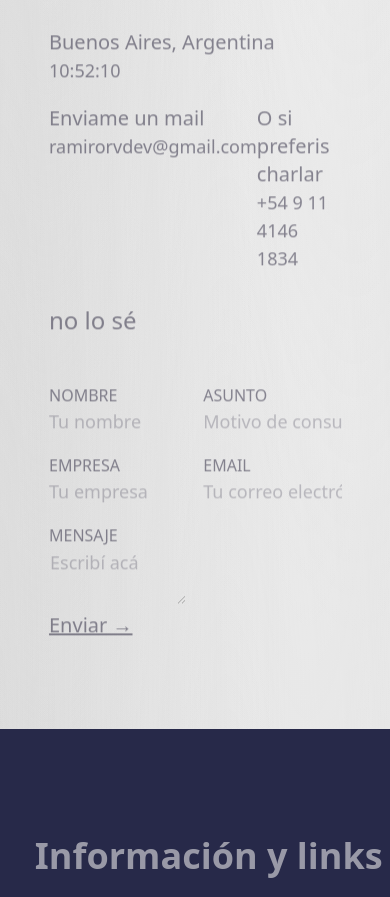
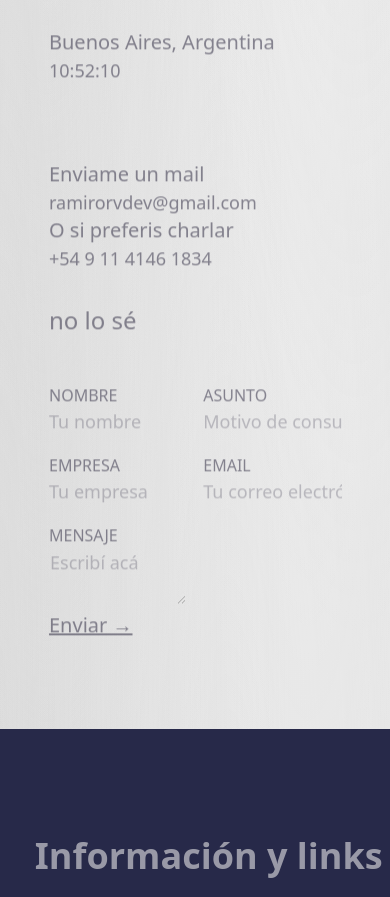
Before and after one commit to RRodriguezViegas/portfolio, a React (Vite) app: page / in a window 390 px wide. Shown: the part 3303-4200 px from the top of the page. Built offline with nearby package versions, Linux system fonts and the light colour scheme; a web font is replaced by a local one.

Commit message:
responsive wip

```diff
--- a/src/components/Contact.jsx
+++ b/src/components/Contact.jsx
@@ -102,16 +102,16 @@ function Contact() {
       /> */}
 
       <div
-        className="ct-appear w-3/4 h-5/6 lg:h-3/6 flex flex-col lg:flex-row rounded-xlp-2"
+        className="ct-appear w-3/4 h-5/6 lg:h-3/6 flex flex-col lg:flex-row"
         style={{ willChange: "filter, transform" }}
       >
-        <section className="w-full lg:w-1/2 h-3/4 mb-8 lg:mb-0 flex flex-col justify-between">
+        <section className="w-full xl:w-1/2 h-3/4 mb-8 lg:mb-0 flex flex-col justify-between">
           <div>
             <h1 className="MuseoModerno text-7xl pb-5">Contacto</h1>
             <h3 className="text-xl 2xl:text-2xl">Buenos Aires, Argentina</h3>
             <p className="text-lg 2xl:text-xl font-light">{hora}</p>
           </div>
-          <div className="flex flex-row justify-between text-xl 2xl:text-2xl mr-28">
+          <div className="flex flex-col sm:flex-row justify-between text-xl 2xl:text-2xl xl:mr-28">
             <div>
               <p>Enviame un mail</p>
               <p className="font-light text-lg 2xl:text-xl">
@@ -126,7 +126,7 @@ function Contact() {
             </div>
           </div>
         </section>
-        <section className="w-full lg:w-1/2 h-3/4  flex flex-col justify-between">
+        <section className="w-full xl:w-1/2 h-3/4  flex flex-col justify-between">
           <h1 className="text-2xl pb-4">no lo sé</h1>
           <form onSubmit={sendEmail} ref={form}>
             <div className="grid grid-cols-2 gap-4">
```
